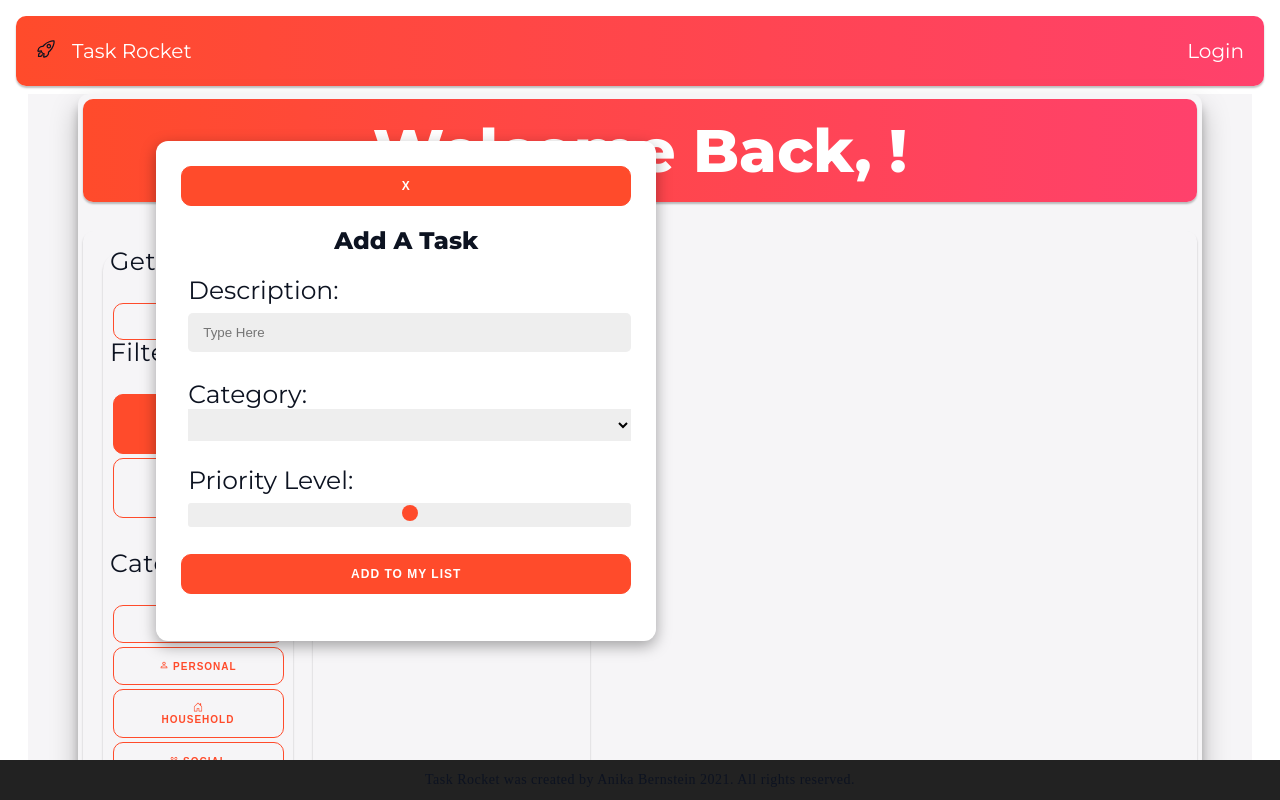
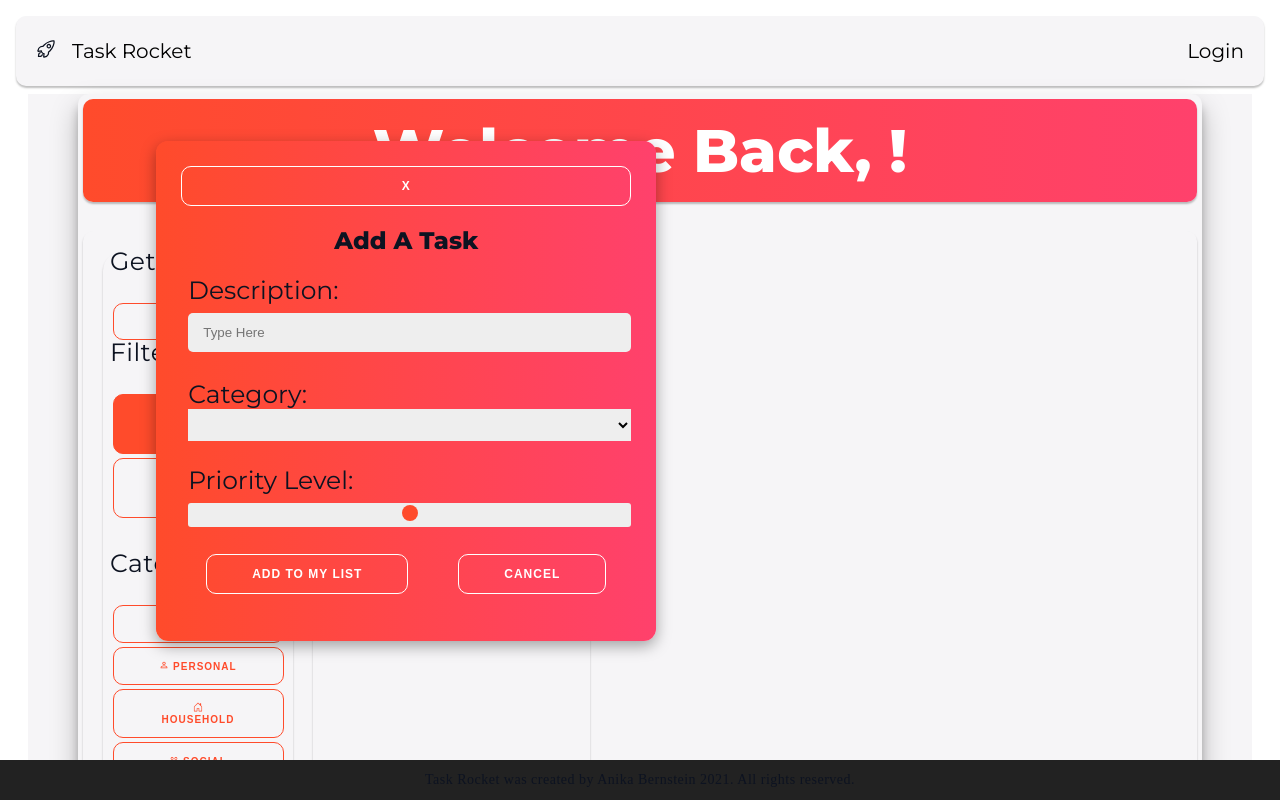
Before and after one commit to anikajb92/task-rocket-app, a React (Create React App) app: page /home in a window 1280 px wide. Both pictures are taken after a click on the button "ADD TASK". Shown: the top 800 px of the page. Built offline with nearby package versions, Linux system fonts and the light colour scheme; the HTML template or start-up script is replaced by a standard one.

Commit message:
updated styling on task forms

```diff
--- a/src/components/EditTask.js
+++ b/src/components/EditTask.js
@@ -28,7 +28,7 @@ export default function EditTask(props) {
     <div className="modalBackground">
       <div className="modalContainer">
         <div className="editForm">
-          <button onClick={() => props.handleEdit(false)}> X </button>
+          <button className="ghost" onClick={() => props.handleEdit(false)}> X </button>
           <form onSubmit={handleSubmit} className="taskform">
             <h2>Update This Task</h2>
             <label> Description:
@@ -67,8 +67,8 @@ export default function EditTask(props) {
             </label> {/* WORKING, BUT NEED TO SEE DIGIT ON SLIDER */}
             <br/>
             <div className="editFormButtons">
-              <button>{submitted? "Updated!" : "Submit Update"}</button>
-              <button onClick={() => props.handleEdit(false)}> Cancel </button>
+              <button className="ghost">{submitted? "Updated!" : "Submit Update"}</button>
+              <button className="ghost" onClick={() => props.handleEdit(false)}> Cancel </button>
             </div>
           </form>
         </div>
--- a/src/components/TaskForm.js
+++ b/src/components/TaskForm.js
@@ -41,7 +41,7 @@ export default function TaskForm(props) {
   return (
     <div className="modalBackground">
       <div className="modalContainer">
-        <button onClick={() => props.handleOpenAdd(false)}> X </button>
+        <button className="ghost" onClick={() => props.handleOpenAdd(false)}> X </button>
         <form onSubmit={handleSubmit} className="taskform">
           <h2>{submitted? "Add Another Task" : "Add A Task"}</h2>
           <label> Description:
@@ -79,7 +79,10 @@ export default function TaskForm(props) {
             />
           </label> {/* WORKING, BUT NEED TO SEE DIGIT ON SLIDER */}
           <br/>
-          <button>{submitted? "Added!" : "Add To My List"}</button>
+          <div className="editFormButtons">
+            <button className="ghost">{submitted? "Added!" : "Add To My List"}</button>
+            <button className="ghost" onClick={() => props.handleOpenAdd(false)}>Cancel</button>
+          </div>
         </form>
       </div>
     </div>
--- a/src/styles/App.css
+++ b/src/styles/App.css
@@ -84,11 +84,7 @@ button.ghost {
 
 #navbar {
   font-family: 'Montserrat', sans-serif;
-  /* background: #f6f5f7; */
-	background: -webkit-linear-gradient(to right, #FF4B2B, #FF416C);
-	background: linear-gradient(to right, #FF4B2B, #FF416C);
-	background-repeat: no-repeat;
-	background-size: cover;
+  background: #f6f5f7;
   border-radius: 10px;
   box-shadow: 0 2px 2px rgba(0,0,0,0.25);
   position: sticky;
@@ -108,7 +104,7 @@ button.ghost {
 #navbar a {
   float: left;
   display: flex;
-  color: white;
+  color: black;
   font-size: 20px;
   text-align: center;
   padding: 8px;
--- a/src/styles/home.css
+++ b/src/styles/home.css
@@ -228,9 +228,21 @@ button.edit {
   width: 500px;
   height: 500px;
   border-radius: 12px;
-  background-color: white;
+  background: #FF416C;
+	background: -webkit-linear-gradient(to right, #FF4B2B, #FF416C);
+	background: linear-gradient(to right, #FF4B2B, #FF416C);
+	background-repeat: no-repeat;
+	background-size: cover;
   box-shadow: rgba(0, 0, 0, 0.35) 0px 5px 15px;
   display: flex;
   flex-direction: column;
   padding: 25px;
 }
+.editFormButtons{
+  display: flex;
+  justify-content: space-around;
+}
+.editFormButtons button{
+  border-color: white;
+  background-color: transparent;
+}
```
